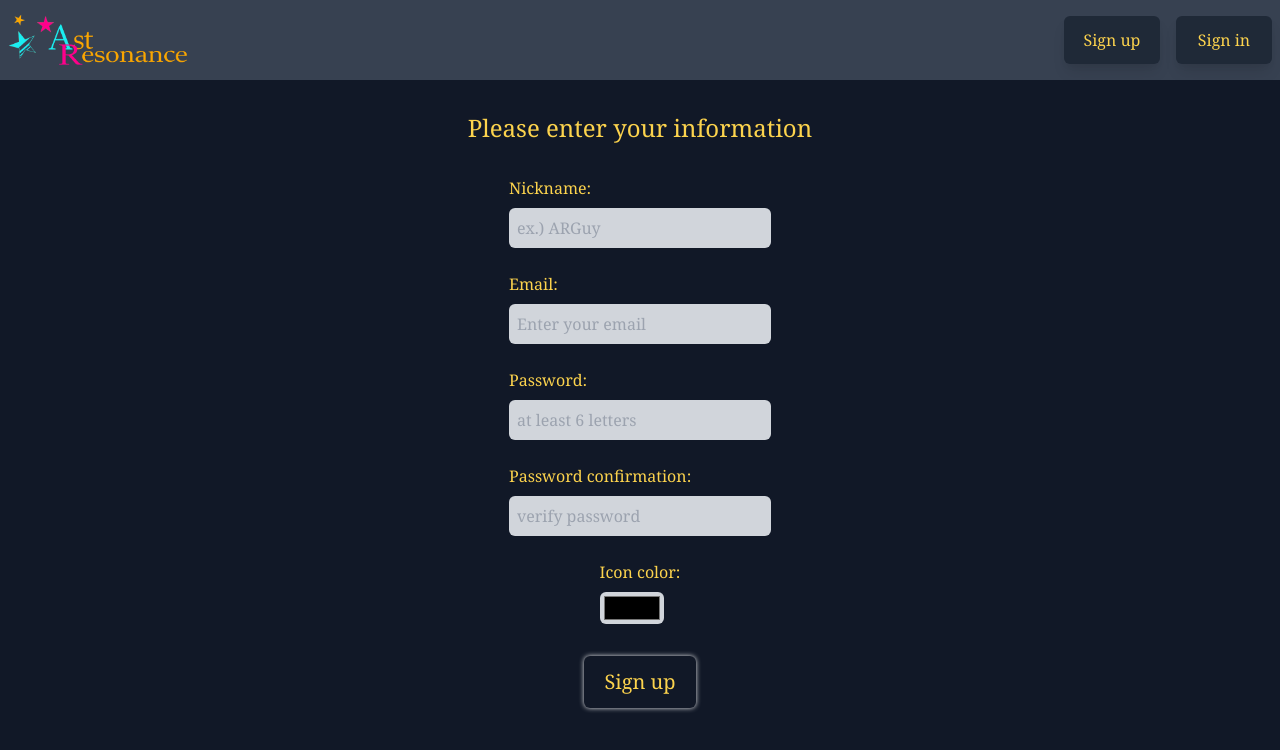
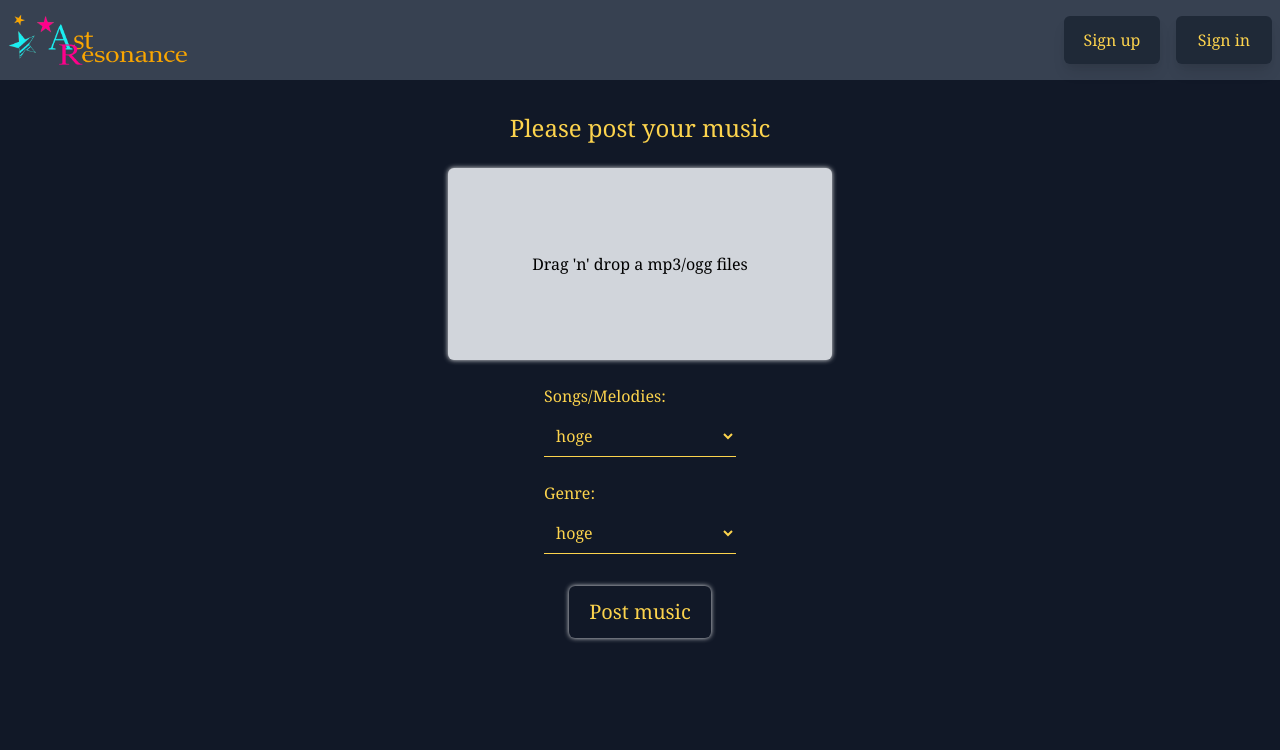
Before and after one commit to Nalicyclica/astresonance-front, a React (Create React App) app: page / in a window 1280 px wide. Shown: the top 750 px of the page. Built offline with nearby package versions, Linux system fonts and the light colour scheme; no server answers.

Commit message:
音楽投稿ページビューの作成

```diff
--- a/package.json
+++ b/package.json
@@ -5,7 +5,6 @@
   "dependencies": {
     "@craco/craco": "^6.2.0",
     "@reduxjs/toolkit": "^1.6.1",
-    "@tailwindcss/forms": "^0.3.3",
     "@testing-library/jest-dom": "^5.11.4",
     "@testing-library/react": "^11.1.0",
     "@testing-library/user-event": "^12.1.10",
@@ -17,6 +16,7 @@
     "react": "^17.0.2",
     "react-audio-player": "^0.17.0",
     "react-dom": "^17.0.2",
+    "react-dropzone": "^11.3.4",
     "react-icons": "^4.2.0",
     "react-redux": "^7.2.4",
     "react-scripts": "4.0.3",
--- a/src/render/Footer.tsx
+++ b/src/render/Footer.tsx
@@ -6,15 +6,15 @@
 const Footer: React.FC = () => {
 	return (
     <footer className="flex justify-between items-center bg-gray-700 h-20 w-screen align-middle">
-      <button className="bg-gray-800 m-2 h-12 w-auto px-4 rounded-md shadow-lg">
+      <button className="bg-gray-800 m-2 h-12 w-auto px-4 rounded-md shadow-lg hover:shadow-bright">
         <BsMusicNoteList size={20} color={'#ccc'} className="inline mr-1.5"/>
         <span>Genre</span>
       </button>
-      <button className="bg-gray-800 m-2 h-12 w-auto px-4 rounded-md shadow-lg">
+      <button className="bg-gray-800 m-2 h-12 w-auto px-4 rounded-md shadow-lg hover:shadow-bright">
         <TiWaves size={20} color={'#ccc'} className="inline mr-1.5"/>
         <span>Song/Melodies</span>
       </button>
-      <button className="bg-gray-800 m-2 h-12 w-auto px-4 rounded-md shadow-lg">
+      <button className="bg-gray-800 m-2 h-12 w-auto px-4 rounded-md shadow-lg hover:shadow-bright">
         <BiSort size={20} color={'#ccc'} className="inline mr-1.5"/>
         <span>Sort by</span>
       </button>
--- a/src/render/Header.tsx
+++ b/src/render/Header.tsx
@@ -3,11 +3,11 @@
 const Header: React.FC = () => {
   const logo_url = "./img/logo.png"
 	return (
-    <header className="flex justify-between items-center bg-gray-700 w-screen h-20">
+    <header className="flex justify-between items-center bg-gray-700 w-screen h-20 sticky top-0">
       <img src={logo_url} alt="AstResonance" className="h-16 m-2"></img>
       <div className="flex justify-between items-center text-center align-middle">
-        <div className="bg-gray-800 flex justify-center items-center m-2 h-12 w-24 rounded-md shadow-lg">Sign up</div>
-        <div className="bg-gray-800 flex justify-center items-center m-2 h-12 w-24 rounded-md shadow-lg">Sign in</div>
+        <div className="bg-gray-800 flex justify-center items-center m-2 h-12 w-24 rounded-md shadow-lg hover:shadow-bright">Sign up</div>
+        <div className="bg-gray-800 flex justify-center items-center m-2 h-12 w-24 rounded-md shadow-lg hover:shadow-bright">Sign in</div>
       </div>
     </header>
 	);
--- a/src/render/Main.tsx
+++ b/src/render/Main.tsx
@@ -1,22 +1,23 @@
 import React from 'react';
 import { useSelector, useDispatch } from "react-redux";
 import { selectMusic, fetchMusic } from "../redux/reducers/music"
-import Header from './Header'
+import Header from './Header';
 import Footer from './Footer';
 import Home from './Home';
-import SignIn from './SignIn'
-import SignUp from './Signup';
+import SignIn from './SignIn';
+import SignUp from './SignUp'
+import PostMusic from './PostMusic';
 
 
 const Main: React.FC = () => {
-  const music = useSelector(selectMusic);
-  const dispatch = useDispatch();
-  dispatch(fetchMusic());
+  // const music = useSelector(selectMusic);
+  // const dispatch = useDispatch();
+  // dispatch(fetchMusic());
   // const music_url = music[0].music_url;
 	return (
 		<div className="flex flex-col bg-gray-900 w-screen h-screen text-yellow-300 font-serif">
       <Header />
-      <SignUp />
+      <PostMusic />
       {/* <Footer /> */}
 		</div>
 	);
--- /dev/null
+++ b/src/render/PostMusic.tsx
@@ -0,0 +1,61 @@
+import React, {useState, useCallback} from 'react';
+import {useDropzone} from 'react-dropzone'
+
+const PostMusic: React.FC = () => {
+  const [ filePath, setPath ] = useState("")
+  const onDrop = useCallback((acceptedFiles) => {
+    acceptedFiles.forEach((file: Blob) => {
+      const reader = new FileReader()
+
+      reader.onabort = () => console.log('file reading was aborted')
+      reader.onerror = () => console.log('file reading has failed')
+      reader.onload = () => {
+      // Do whatever you want with the file contents
+        const binaryStr = reader.result
+        console.log(binaryStr)
+      }
+      reader.readAsArrayBuffer(file)
+    })
+
+  }, [])
+  const {getRootProps, getInputProps} = useDropzone({ onDrop });
+	return (
+    <div className="flex-grow bg-gray-900">
+      <form onSubmit={hoge => hoge} className="flex flex-col justify-start items-center">
+        <h1 className="text-2xl mt-8 mb-6">Please post your music</h1>
+        <div className="mb-4">
+          <div {...getRootProps()} className="flex justify-center items-center w-96 h-48 bg-gray-300 text-black rounded-md shadow-bright hover:shadow-gold hover:bg-gray-100">
+            <input {...getInputProps()} />
+                {/* <div className="text-center">
+                <p>Drag 'n' drop a mp3/ogg files</p>
+                <p>or</p>
+                <p>Click here</p>
+                </div> */}
+                <p>Drag 'n' drop a mp3/ogg files</p>
+          </div>
+        </div>
+        <label className="my-2">
+          <p>Songs/Melodies:</p>
+          <select onChange={hoge => hoge} className="my-2 p-2 w-48 bg-gray-900 border-b border-yellow-300 focus:outline-none hover:bg-gray-700">
+            <option>hoge</option>
+            <option>hoge</option>
+            <option>hoge</option>
+            <option>hoge</option>
+          </select>
+        </label>
+        <label className="my-2">
+          <p>Genre:</p>
+          <select onChange={hoge => hoge} className="my-2 p-2 w-48 bg-gray-900 border-b border-yellow-300 focus:outline-none hover:bg-gray-700">
+            <option>hoge</option>
+            <option>hoge</option>
+            <option>hoge</option>
+            <option>hoge</option>
+          </select>
+        </label>
+        <input type="submit" value="Post music" className="text-xl my-4 px-5 py-3 bg-gray-900 rounded-md shadow-bright hover:shadow-gold"/>
+      </form>
+    </div>
+	);
+}
+
+export default PostMusic
```
Also changed, not shown: 1 other file (tests, documents, lock files or other folders).
